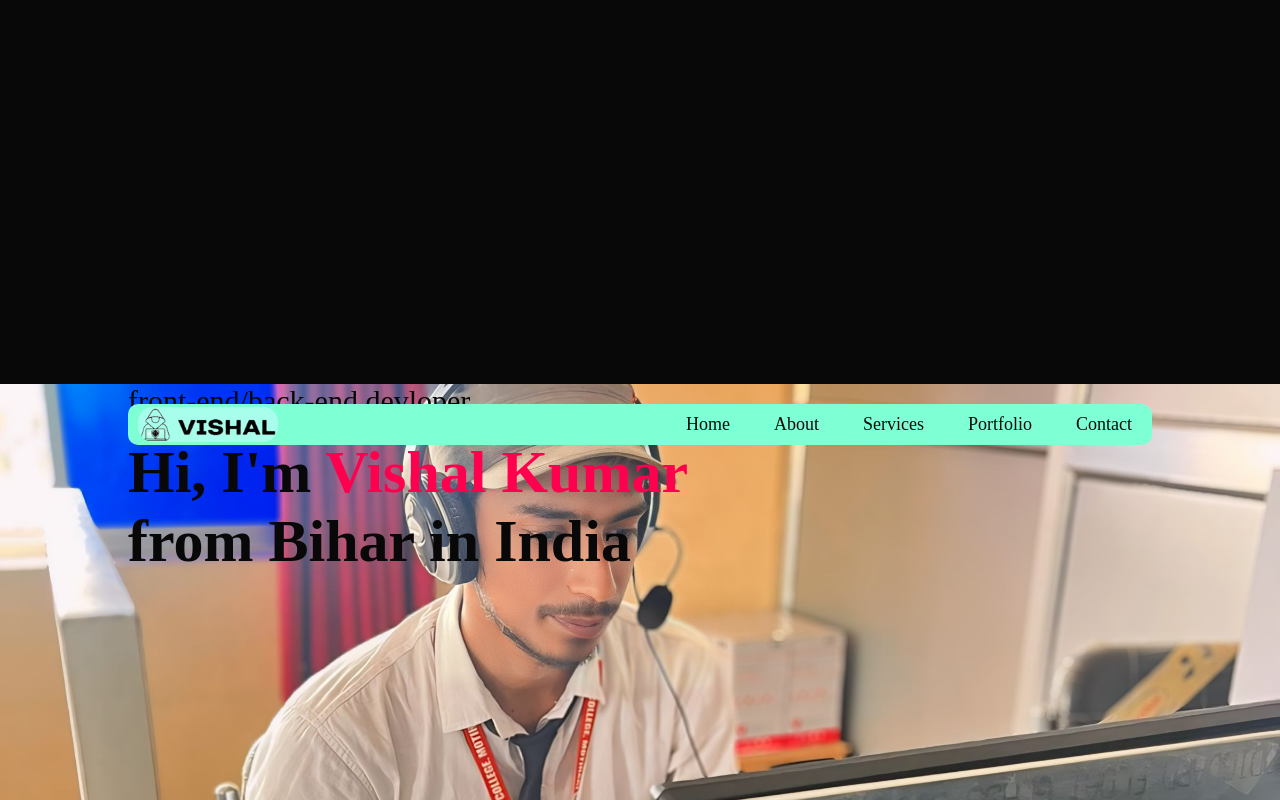
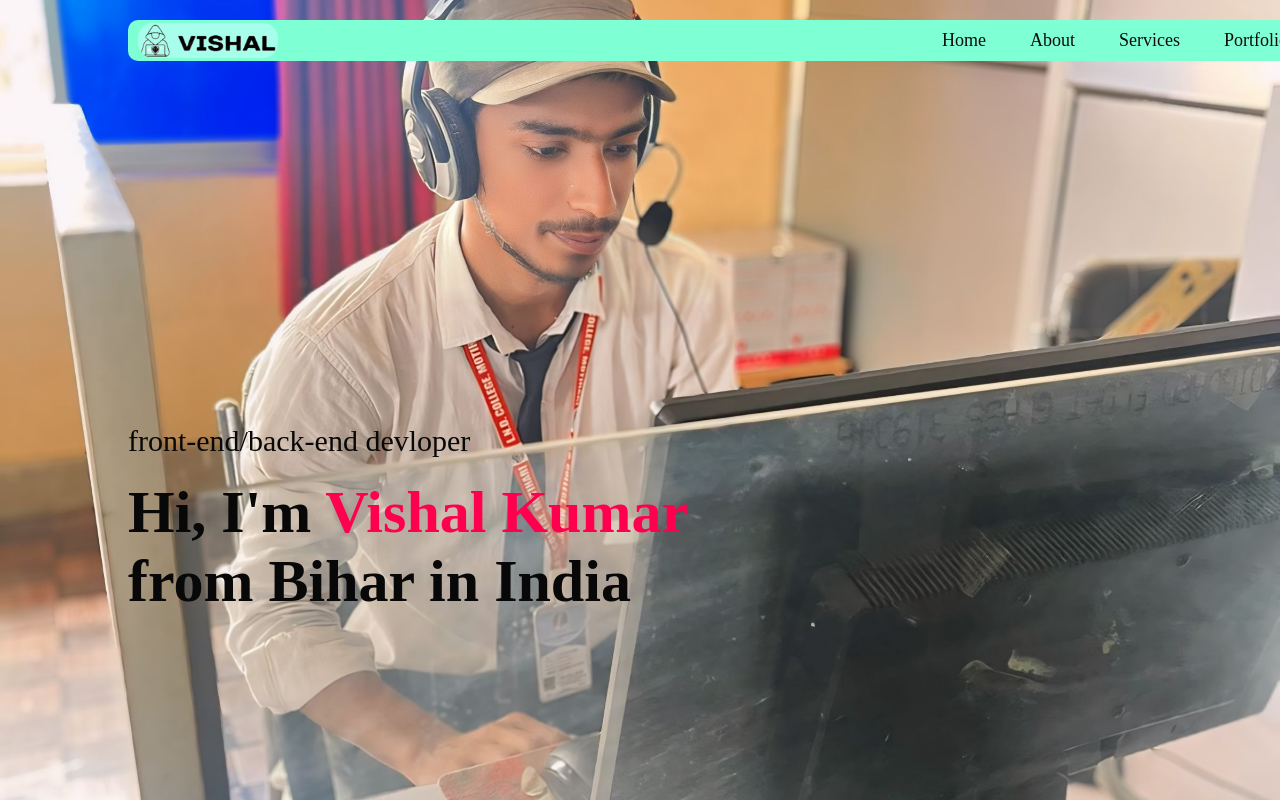
Before and after one commit to ethicalvishal/portfolio, a plain HTML site: page index.html in a window 1280 px wide. Shown: the top 800 px of the page. Drawn offline with Linux system fonts and the light colour scheme.

Commit message:
Update style.css

```diff
--- a/style.css
+++ b/style.css
@@ -25,11 +25,11 @@ body {
 
 .container {
     padding: 20px 10%;
-    position:fixed;
-    width:100%;
 }
 
     nav {
+        position:fixed;
+    width:100%;
     display: flex;
     background-color: aquamarine;
     border-radius: 10px;
```
